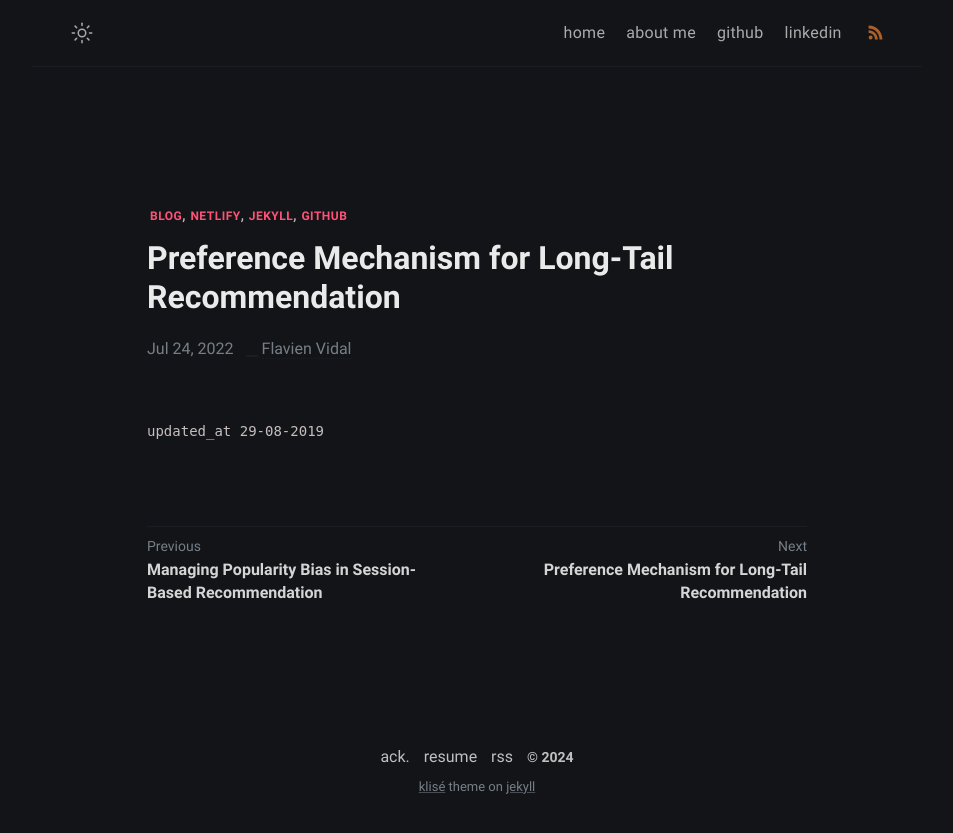
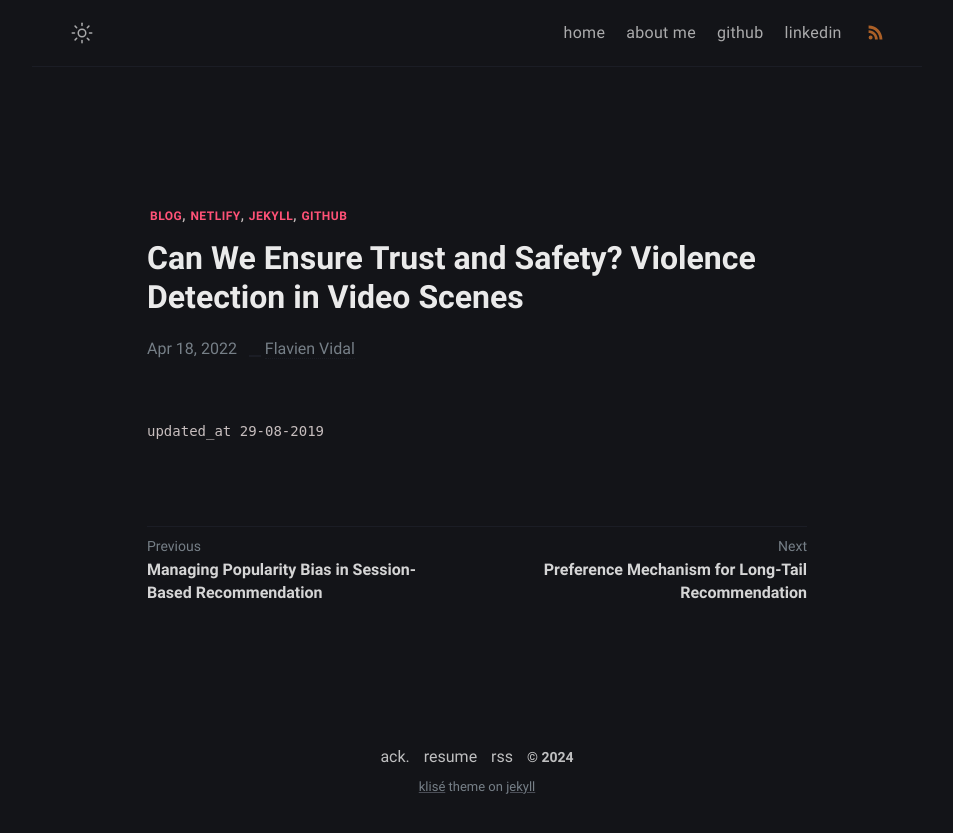
Before and after one commit to FlavienVidal/flavienvidal.github.io, a Jekyll site: the page built from _projects/trust_and_safety/trust_and_safety.md, in a window 1280 px wide. Shown: the top 833 px of the page, without its empty margins (163-1116 px from the left). Built offline with Jekyll 4.4.1, drawn with Linux system fonts in a browser that asks for light colours; some web fonts are replaced.

Commit message:
wip: sort projects in reverse chronological order

```diff
--- a/_projects/trust_and_safety/trust_and_safety.md
+++ b/_projects/trust_and_safety/trust_and_safety.md
@@ -1,8 +1,8 @@
 ---
-title: Preference Mechanism for Long-Tail Recommendation
+title: Can We Ensure Trust and Safety? Violence Detection in Video Scenes
 flavien_url: <a href="Trust_And_Safety.pdf">Can We Ensure Trust and Safety? Violence Detection in Video Scenes</a>
 
-date: 2022-07-24 09:45:47 +07:00
+date: 2022-04-18 09:45:47 +07:00
 modified: 2019-08-29 09:24:47 +07:00
 tags: [blog, netlify, jekyll, github]
 ---
```
Also changed, not shown: _layouts/home.html (+26 -13 lines), _projects/managing_pop_bias_through_pref_mech/managing_pop_bias_through_pref_mech.md (+1 -1 lines).
